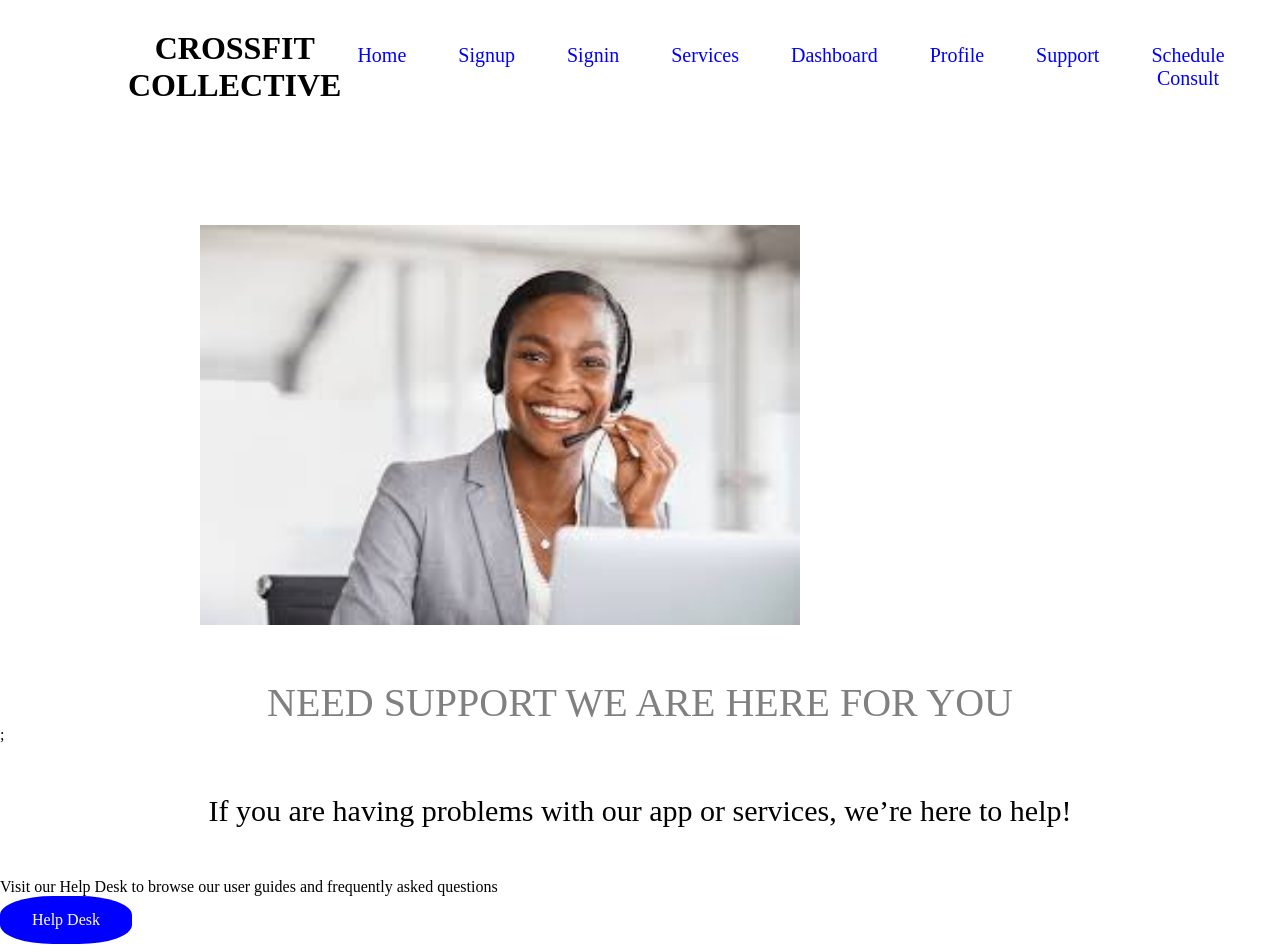
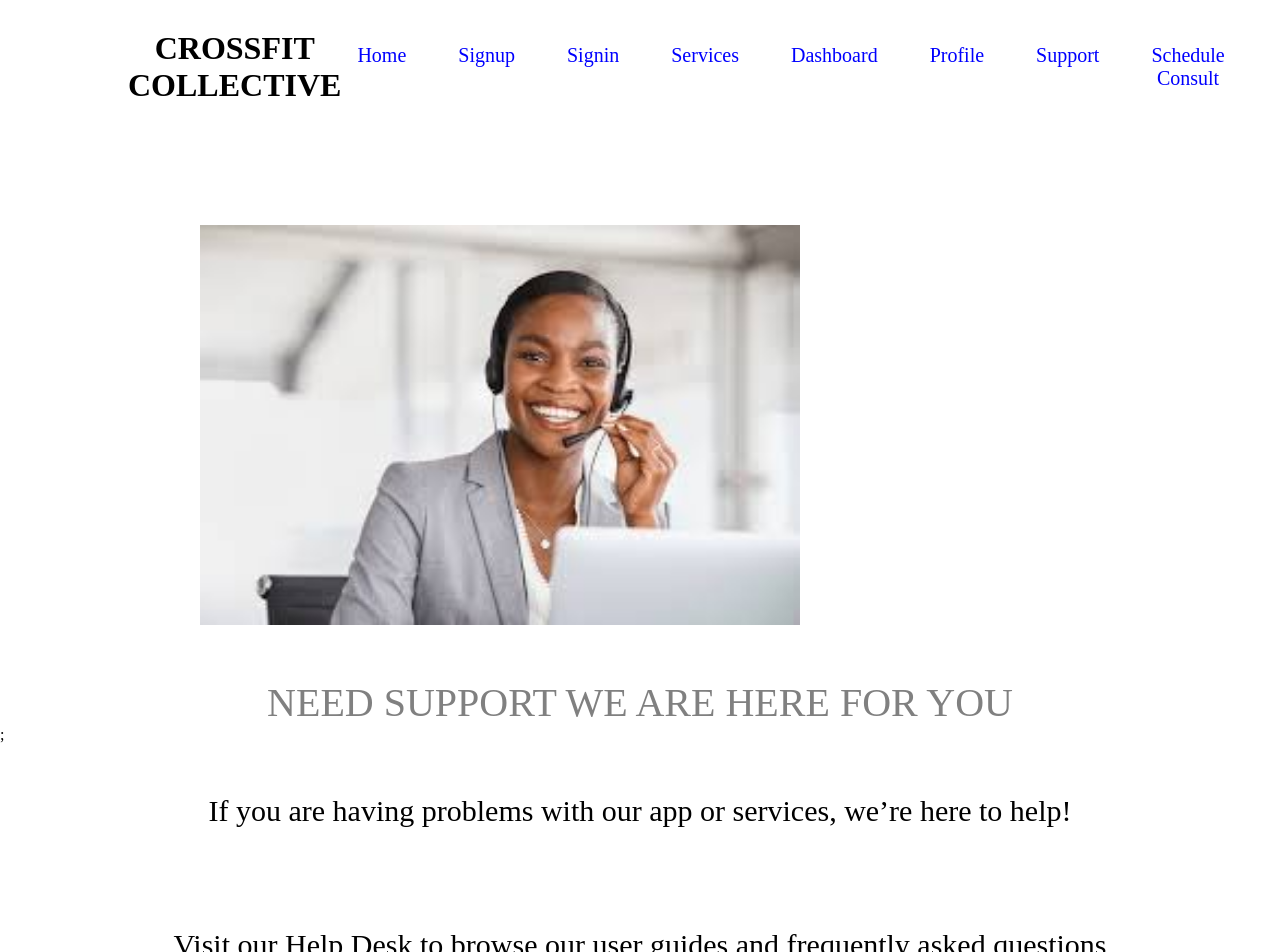
Before and after one commit to Eddahkarambu/Fitness-web-app, a React (Create React App) app: page /Support in a window 1280 px wide. Shown: the top 952 px of the page. Built offline with nearby package versions, Linux system fonts and the light colour scheme.

Commit message:
add styled the problemtwo

```diff
--- a/src/Components/Support.css
+++ b/src/Components/Support.css
@@ -31,3 +31,8 @@
     padding: 50px 100px;
     text-align: center;
   }
+  .problem2{
+    font-size: 30px;
+    padding: 50px 100px;
+    text-align: center;
+  }
```
